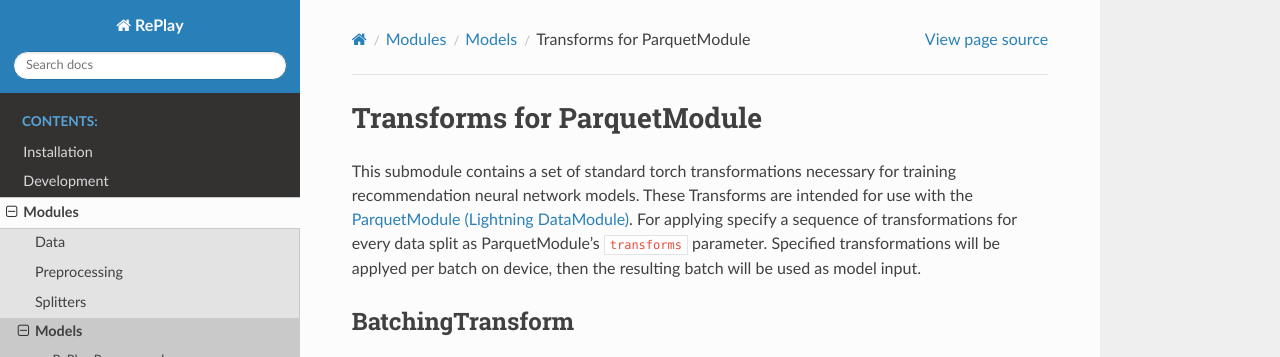
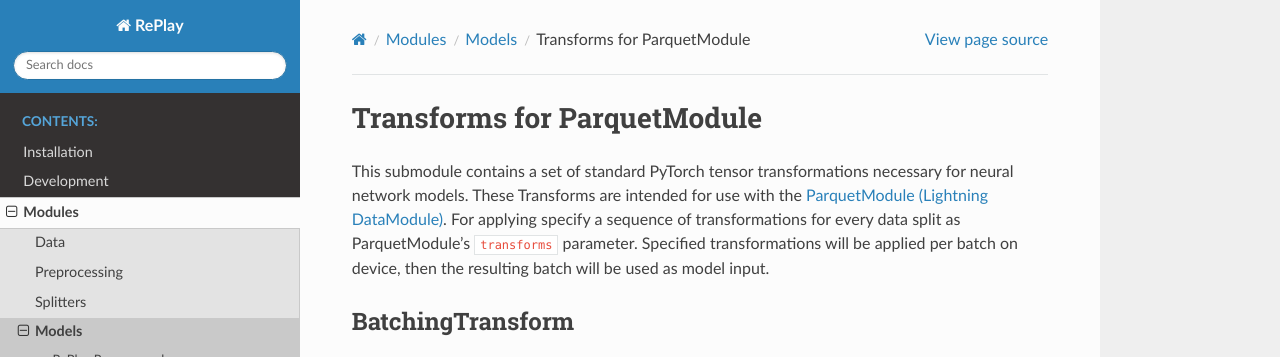
Before and after one commit to sb-ai-lab/RePlay, a Sphinx documentation site: the page built from docs/pages/modules/nn_models.rst, in a window 1280 px wide and 900 px high, cut to the strip 0-357 px from the top of the window. Built offline with Sphinx 7.4.7 and the Read the Docs theme 3.1.0, drawn with Linux system fonts in a browser that asks for light colours.

Commit message:
Apply 11 suggestion(s) to 5 file(s)
Co-authored-by: Denis Kulandin <kulandin08@gmail.com>

```diff
--- a/docs/pages/modules/nn_models.rst
+++ b/docs/pages/modules/nn_models.rst
@@ -3,9 +3,9 @@
 Transforms for ParquetModule
 ====================================================
 
-This submodule contains a set of standard torch transformations necessary for training recommendation neural network models.
+This submodule contains a set of standard PyTorch tensor transformations necessary for neural network models.
 These Transforms are intended for use with the :ref:`Parquet-Module`. For applying specify a sequence of transformations for every data split as ParquetModule's ``transforms`` parameter.
-Specified transformations will be applyed per batch on device, then the resulting batch will be used as model input.
+Specified transformations will be applied per batch on device, then the resulting batch will be used as model input.
 
 
 BatchingTransform
```
Also changed, not shown: docs/pages/modules/data.rst (+13 -11 lines), 3 other files.
